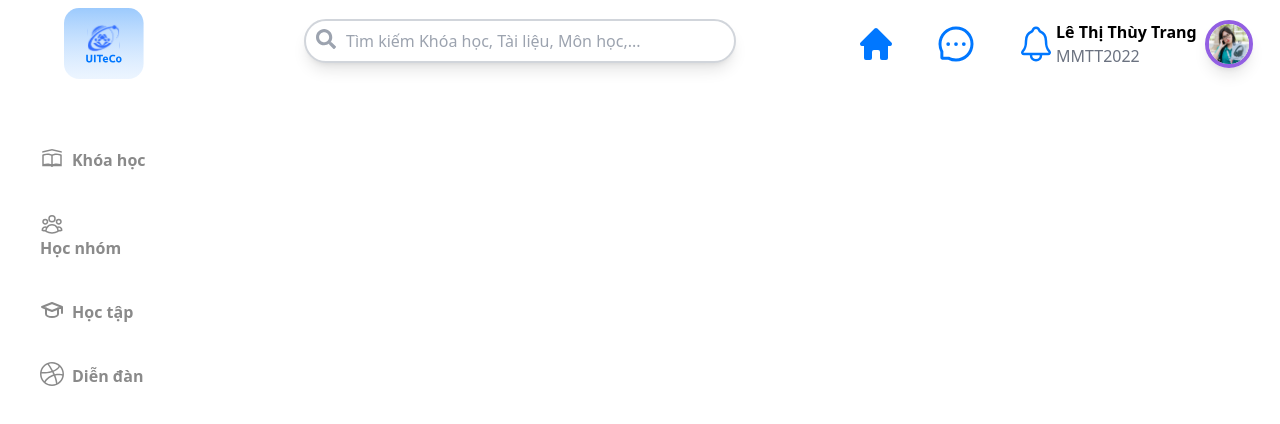
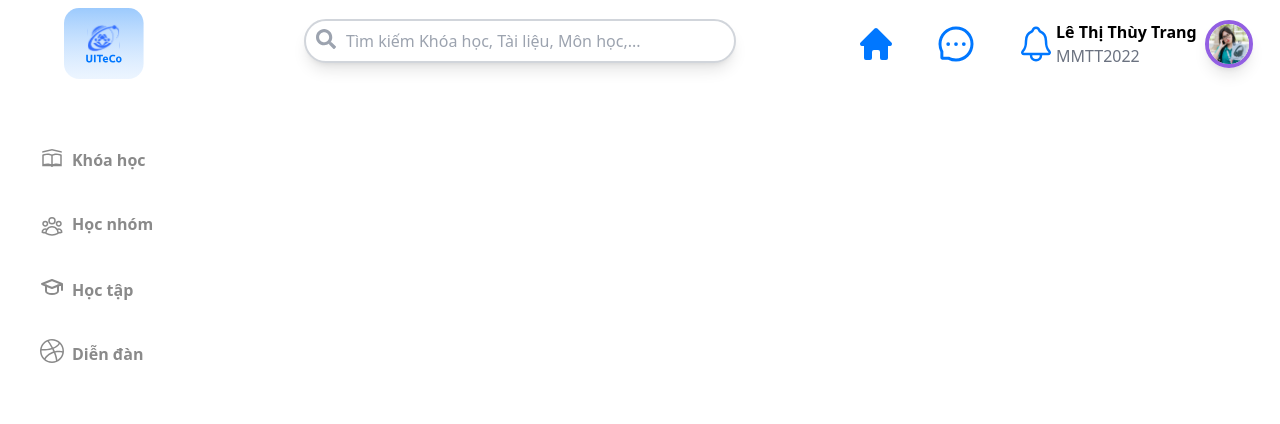
Before and after one commit to WalterDrake/NT208, a React (Vite) app: page / in a window 1280 px wide. Shown: the top 424 px of the page. Built offline with nearby package versions, Linux system fonts and the light colour scheme.

Commit message:
change icon học nhóm sidebar

```diff
--- a/src/components/Sidebar/Hocnhom.jsx
+++ b/src/components/Sidebar/Hocnhom.jsx
@@ -3,14 +3,14 @@ import { Link } from "react-router-dom";
 import config from "../../config/page";
 const Hocnhom = () => {
   return (
-    <div className="mb-6 rounded hover:shadow hover:bg-[#F0F7FF] py-2">
+    <div className="mb-6 rounded hover:shadow hover:bg-[#F0F7FF] py-2 ">
       <svg
         xmlns="http://www.w3.org/2000/svg"
         fill="none"
         viewBox="0 0 24 24"
         strokeWidth={1.5}
         stroke="currentColor"
-        className="w-6 h-6 mr-2 "
+        className="w-6 h-6 mr-2 inline-block"
       >
         <path
           strokeLinecap="round"
```
